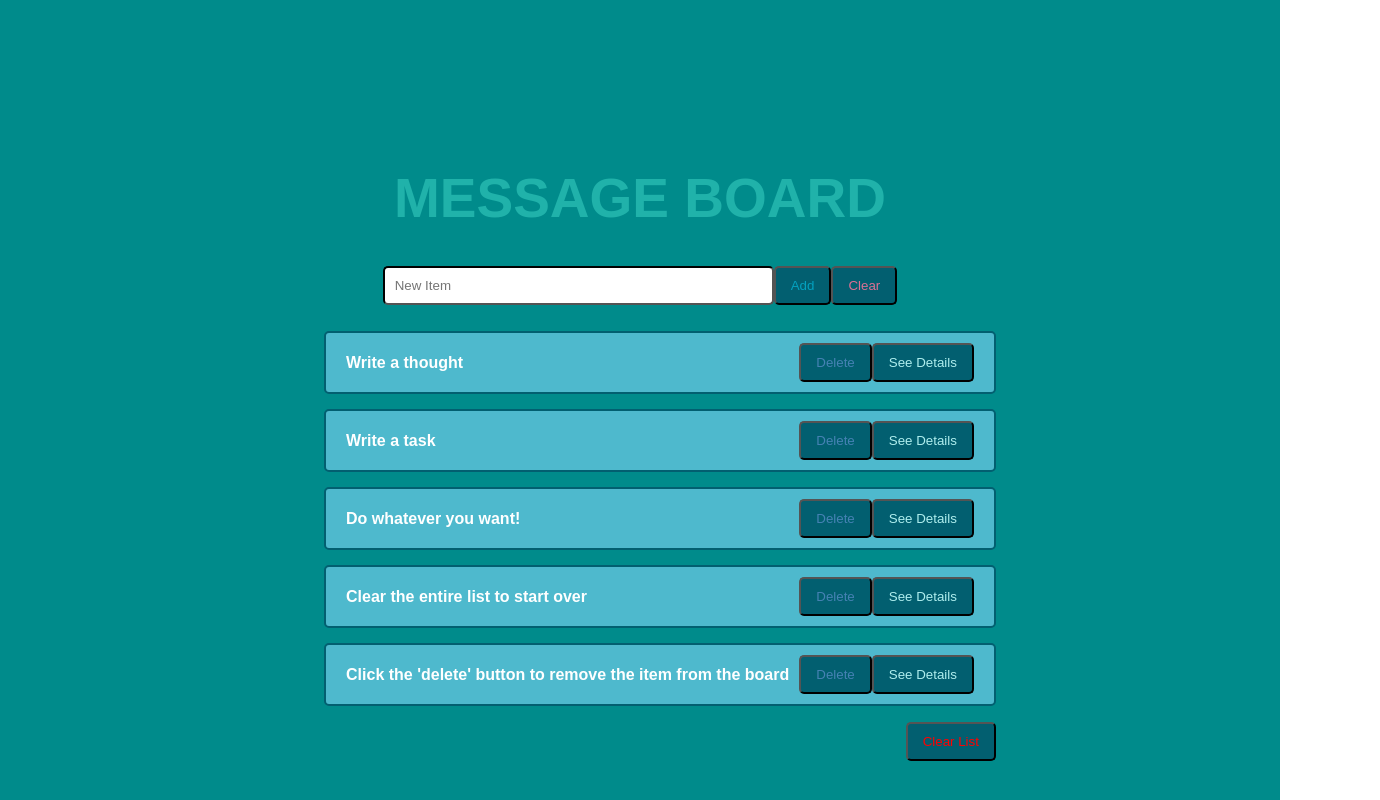
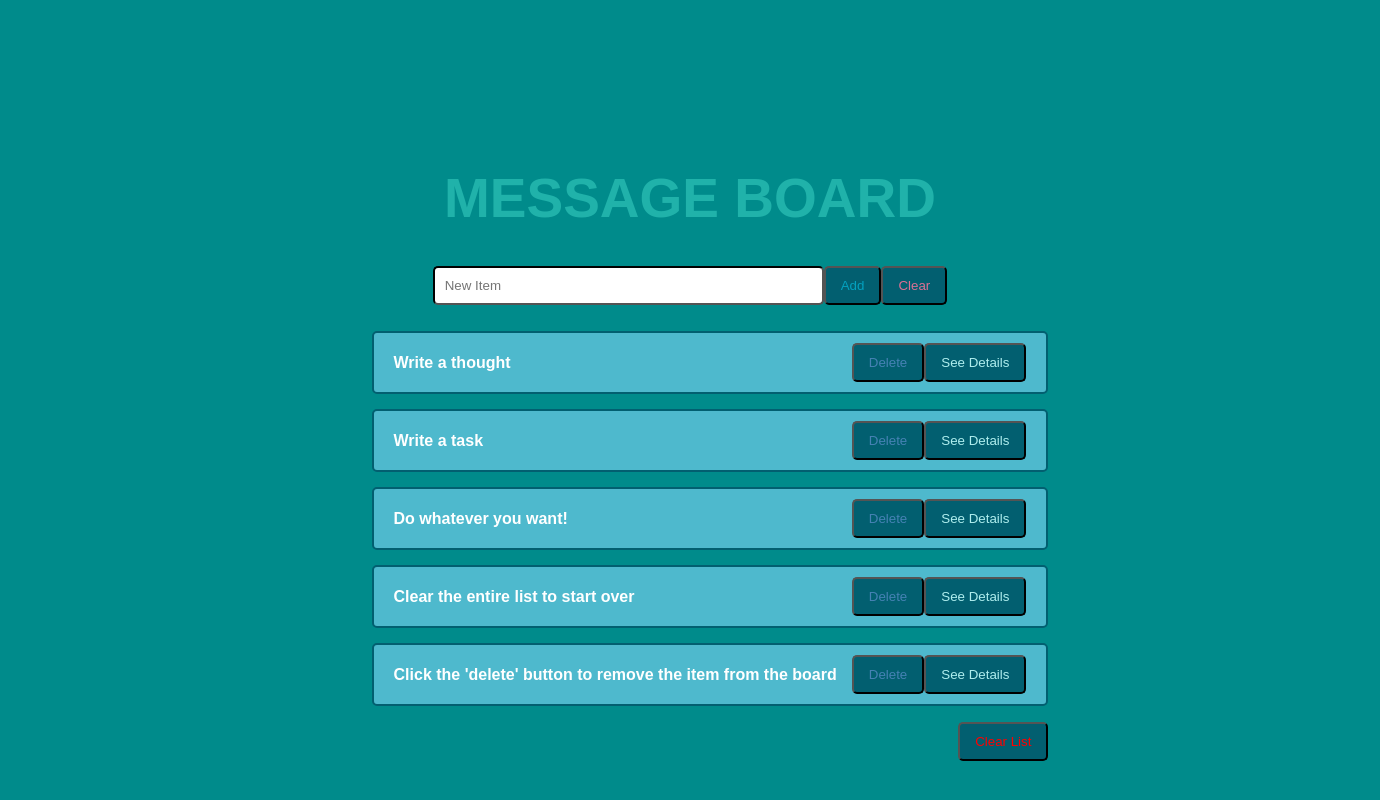
Before and after one commit to OriginalJangster/Assignment2, a React (Create React App) app: page / in a window 1280 px wide. Shown: the top 800 px of the page, 1380 px wide, since content can reach past the window. Built offline with nearby package versions, Linux system fonts and the light colour scheme.

Commit message:
Fixed all styling issues

```diff
--- a/src/App.css
+++ b/src/App.css
@@ -1,8 +1,13 @@
+body {
+  background: darkcyan;
+}
+
 .App {
   text-align: center;
   padding: 50px;
   background-color: darkcyan;
   font-family: sans-serif;
+  width: 100%;
 }
 
 .App-header {
@@ -89,6 +94,9 @@ input:focus {
   color: paleturquoise;
 }
 
+.todolist-main .message-displayed {
+  padding-right: 5px;
+}
 
 .todolist-main {
   padding: 10px;
@@ -133,13 +141,14 @@ input:focus {
   position: absolute;
   left: 25%;
   right: 25%;
-  top: 35%;
-  bottom: 35%;
+  top: 30%;
+  bottom: 30%;
   margin: auto;
   border-radius: 20px;
   background: white;
   color: black;
   text-align: center;
+  overflow: auto;
 }
 
 .popup-inner .footer button {
@@ -169,3 +178,13 @@ input:focus {
 .buttons-area {
   display: inline-flex;
 }
+
+.popup-inner .top h2 {
+  padding-right: 5%;
+  padding-left: 5%;
+}
+
+.popup-inner input {
+  width: 80%;
+  padding-right: 0;
+}
```
